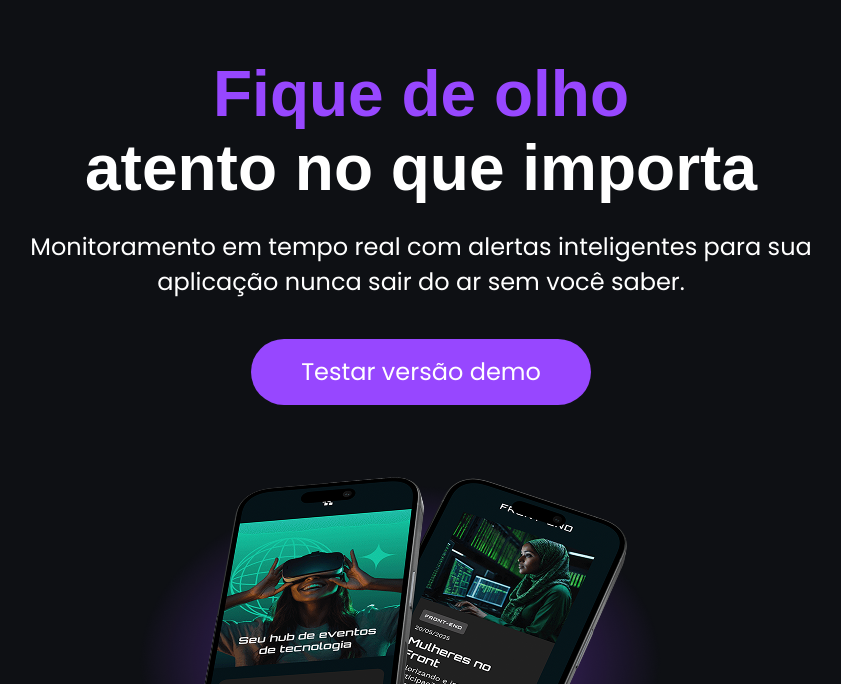
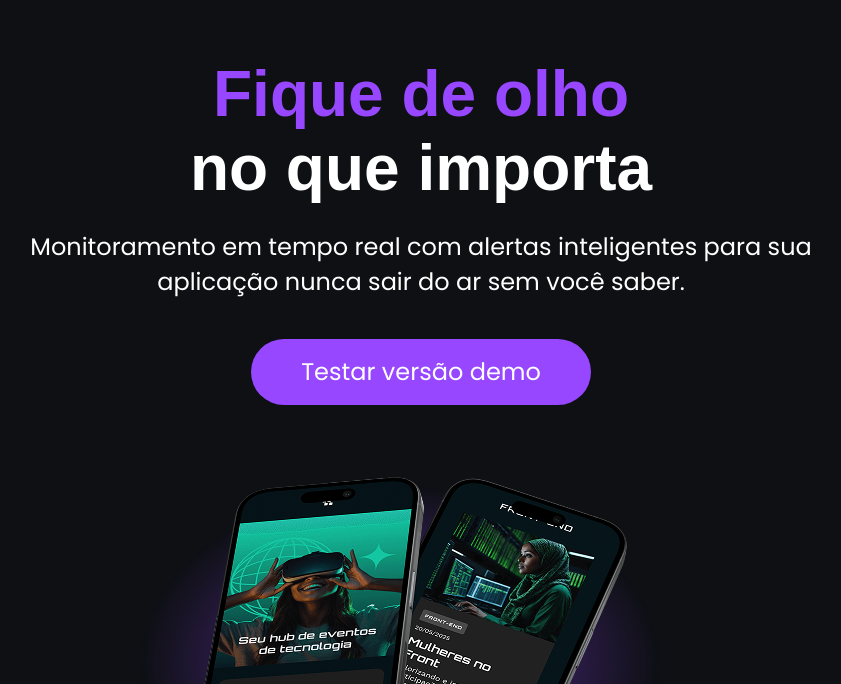
Before and after one commit to abnnrr/Techboard, a plain HTML site: page index.html in a window 1280 px wide. Shown: the part 116-800 px from the top of the page, without its empty margins (219-1060 px from the left). Drawn offline with Linux system fonts and the light colour scheme; a web font is replaced by a local one.

Commit message:
Volta ao antigo titulo

```diff
--- a/index.html
+++ b/index.html
@@ -16,7 +16,7 @@
     </header>
     <main>
         <section>
-            <h1><span>Fique de olho</span><br>atento no que importa</h1>
+            <h1><span>Fique de olho</span><br>no que importa</h1>
             <p>Monitoramento em tempo real com alertas inteligentes para sua aplicação nunca sair do ar sem você saber.</p>
             <a href="#">Testar versão demo</a>
             <img src="img/Celulares-sobreposto-desktop.png" alt="dois celulares pretos sobrepostos com sobra roxa de fundo ">
```
